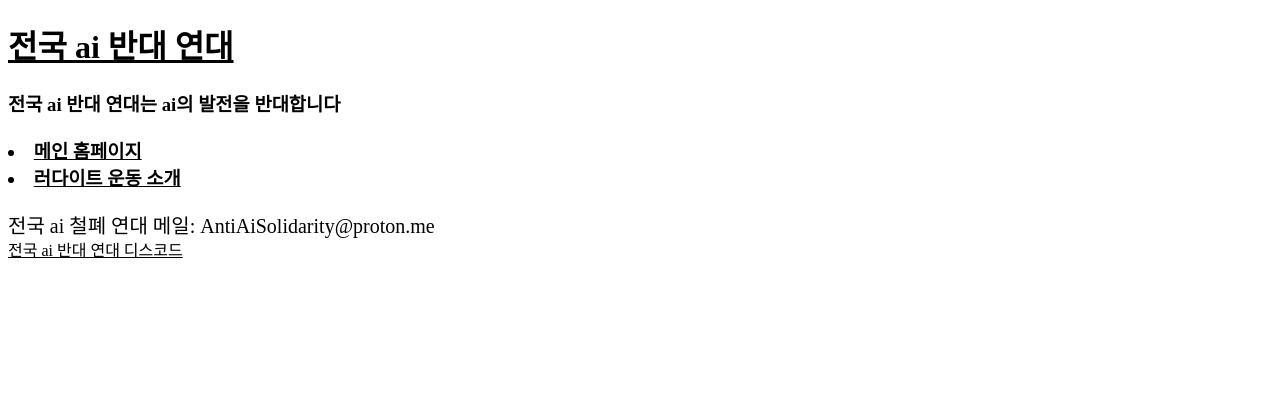
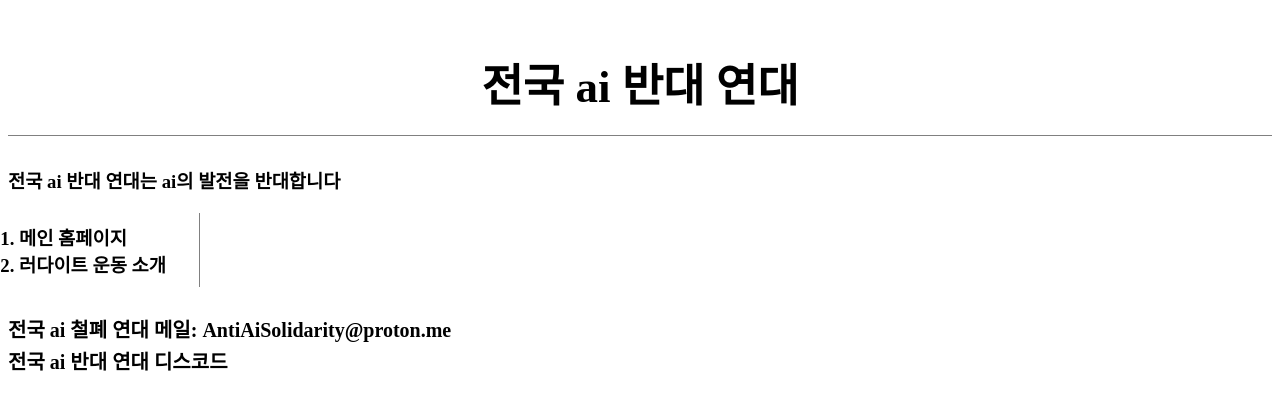
Before and after one commit to AntiAisolidarity/homepage, a plain HTML site: page index.html in a window 1280 px wide. Drawn offline with Linux system fonts and the light colour scheme.

Commit message:
Add files via upload

```diff
--- a/index.html
+++ b/index.html
@@ -10,11 +10,14 @@
 <body>
     <h1><a href="index.html" id="dio">전국 ai 반대 연대</a></h1>
     <p><h3>전국 ai 반대 연대는 ai의 발전을 반대합니다</p>
-        <h3>
-            <li><a href="index.html">메인 홈페이지</a></li>
+         <ol>
+             <li><a href="index.html">메인 홈페이지</a></li>
             <li><a href="러다이트 운동.html">러다이트 운동 소개</a></li>
+        </ol>
        </h3>
+    <h4>
     <p id="nbm">전국 ai 철폐 연대 메일: AntiAiSolidarity@proton.me</p>
     <br><a href="https://discord.gg/8gmWsW84sH">전국 ai 반대 연대 디스코드</a></br>
+    </h4>
 </body>
 </html>
--- a/style.css
+++ b/style.css
@@ -1,3 +1,4 @@
+
 #nbm{
     margin-bottom: -20px;
 }
@@ -10,3 +11,22 @@ a{
 p{
     font-size: 20px;
 }
+h1{
+    font-size: 45px;
+    text-align: center;
+    border-bottom:1px solid gray;
+    padding:20px;
+}
+a{
+    text-decoration: none;
+}
+ol{
+    border-right:1px solid gray;
+    width: 170px;
+    margin:1px;
+    padding: 10px;
+}
+h4{
+    font-size: 20px;
+    width: 500px
+}
```
Also changed, not shown: 러다이트 운동.html (+2 -0 lines).
